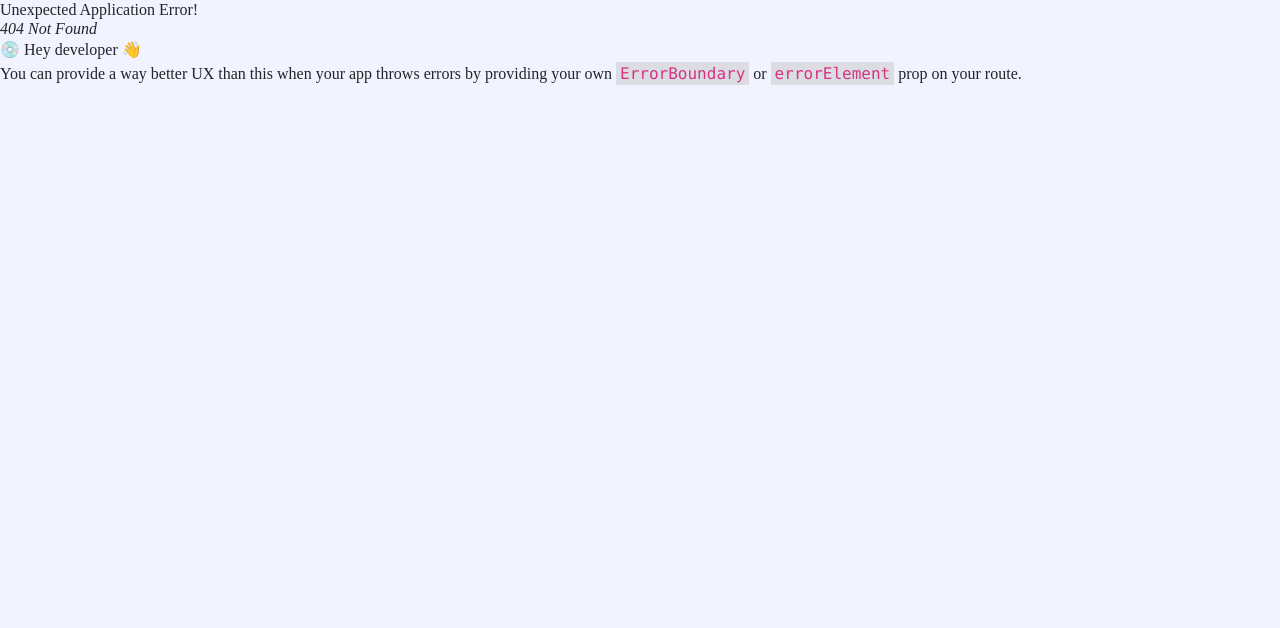
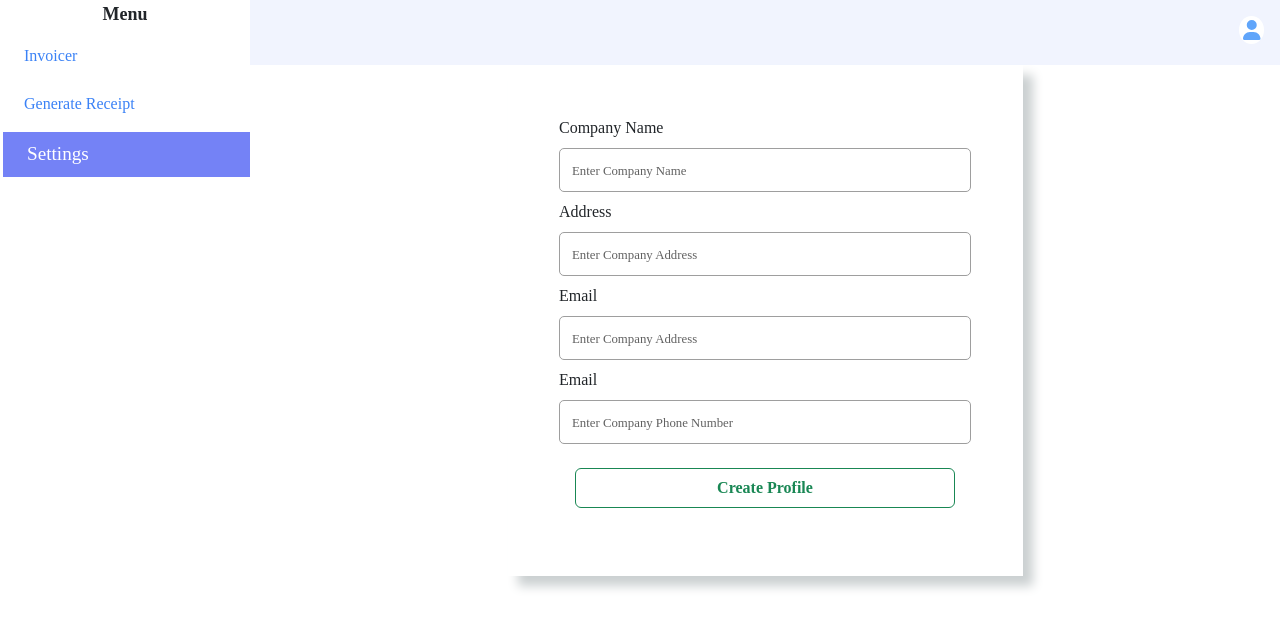
Before and after one commit to tobidechamp15/Receipt-Generator, a React (Create React App) app: page /invoicer/settings in a window 1280 px wide. Before the commit this address had no page. Shown: the top 628 px of the page. Built offline with nearby package versions, Linux system fonts and the light colour scheme; a web font is replaced by a local one.

Commit message:
updateProfile

```diff
--- a/src/Components/Dropdown.js
+++ b/src/Components/Dropdown.js
@@ -13,7 +13,7 @@ const Dropdown = () => {
   return (
     <div className="flex flex-col px-2 py-1 bg-white text-blue-400 text-sm sm:rounded-xl  absolute top-[70px] right-0  duration-500 ease-in-out delay delay-700 w-full sm:w-fit sm:right-[20px] ">
       <ul className="flex flex-col g">
-        <Link to="/dashboard">
+        <Link to="/invoicer">
           <li className="flex gap-3  items-center cursor-pointer fw-bold  text-sm hover:bg-gray-200  hover:rounded-xl  px-8 duration-500 py-1">
             <FontAwesomeIcon icon={faHome} size="2x" />
             {/* <img src={home} className="w-[24px]" alt="" /> */}
--- a/src/Components/ForgotPassword.js
+++ b/src/Components/ForgotPassword.js
@@ -3,7 +3,7 @@ import "./ForgotPassword.css";
 import { Link } from "react-router-dom";
 import { FaAngleLeft } from "react-icons/fa";
 
-function ForgotPassword() {
+const ForgotPassword = () => {
   return (
     <div className="reset-body">
       <div className="sub-body">
@@ -28,12 +28,12 @@ function ForgotPassword() {
             <Link to="/">
               <FaAngleLeft />
             </Link>
-              <span>Back to Login</span>
+            <span>Back to Login</span>
           </div>
         </form>
       </div>
     </div>
   );
-}
+};
 
 export default ForgotPassword;
--- a/src/Components/Home.js
+++ b/src/Components/Home.js
@@ -1,16 +1,14 @@
-import React, { useState, useEffect } from 'react';
-import { Link } from 'react-router-dom';
-import Description from './Product';
-import Receipt from './Receipt';
-import TotalAmount from './TotalAmount';
-import Navbar from './Navbar';
+import React, { useState, useEffect } from "react";
+import Description from "./Product";
+import Receipt from "./Receipt";
+import TotalAmount from "./TotalAmount";
 
-function Home() {
+const Home = () => {
   const [descriptionValues, setDescriptionValues] = useState([]);
   const [Products, setProducts] = useState([]);
-  const [customerName, setCustomerName] = useState('');
-  const [address, setAddress] = useState('');
-  const [paymentMethod, setPaymentMethod] = useState(''); // Added paymentMethod state
+  const [customerName, setCustomerName] = useState("");
+  const [address, setAddress] = useState("");
+  const [paymentMethod, setPaymentMethod] = useState(""); // Added paymentMethod state
 
   const addItem = () => {
     setProducts((prevProducts) => [
@@ -45,8 +43,8 @@ function Home() {
   const [showInvoice, setShowInvoice] = useState(false);
 
   useEffect(() => {
-    const storedCustomerName = localStorage.getItem('customerName');
-    const storedAddress = localStorage.getItem('address');
+    const storedCustomerName = localStorage.getItem("customerName");
+    const storedAddress = localStorage.getItem("address");
 
     if (storedCustomerName) {
       setCustomerName(storedCustomerName);
@@ -59,9 +57,9 @@ function Home() {
 
   // Update localStorage whenever customerName or address changes
   useEffect(() => {
-    localStorage.setItem('customerName', customerName);
-    localStorage.setItem('address', address);
-    localStorage.setItem('paymentMethod', paymentMethod); // Added paymentMethod to localStorage
+    localStorage.setItem("customerName", customerName);
+    localStorage.setItem("address", address);
+    localStorage.setItem("paymentMethod", paymentMethod); // Added paymentMethod to localStorage
   }, [customerName, address, paymentMethod]);
   // console.log(paymentMethod);
 
@@ -78,11 +76,14 @@ function Home() {
       ) : (
         <section className="w-full h-full">
           {/* <Navbar /> */}
-          <div className="flex justify-center items-center h-fit flex-col mt-[61px]">
-            <div className="flex flex-col gap-2 p-[5%] w-full  h-full xs:mt-[30%] sm:mt-[10%] md:w-2/4 lg:w-1/3 bg-slate-100 border border-black md:rounded-3xl">
+          <div className="flex justify-center items-center h-fit flex-col  m-[5%]">
+            <div className="text-xl font-bold w-100 ">NEW RECEIPT</div>
+            <div className="flex flex-col gap-2 p-[5%] w-full  h-full xs:mt-[30%] sm:mt-[10%]  lg:w-2/3 bg-slate-    md:rounded-3xl">
               {/* ... (Company and Customer input fields) */}
               <div className="flex flex-col bg--200 rounded-md w-full gap-2">
-                <p className="text-base  font-">Customers name</p>
+                <p className="text-lg font-extrabold  tracking-wider  font-">
+                  Customers name
+                </p>
                 <input
                   type="text"
                   value={customerName}
@@ -92,7 +93,9 @@ function Home() {
                 />
               </div>
               <div className="flex flex-col bg--200 rounded-md w-full  gap-2">
-                <p className="text-base ">Address</p>
+                <p className="text-lg font-extrabold  tracking-wider ">
+                  Address
+                </p>
                 <input
                   type="text"
                   value={address}
@@ -102,12 +105,14 @@ function Home() {
                 />
               </div>
               <div className="flex flex-col bg--200 rounded-md w-full gap-2">
-                <p className="text-base">Payment Method</p>
+                <p className="text-lg font-extrabold  tracking-wider">
+                  Payment Method
+                </p>
                 <select
                   value={paymentMethod}
                   onChange={(e) => handleFormChange(e, setPaymentMethod)}
                   className="transition-all duration-300 hover:shadow-md focus:ring focus:ring-opacity-50 focus:ring-blue-500 rounded-md outline-none bg-gray-200 text-lg placeholder:text-gray-400 border-slate-300  py-2 px-1"
-                  >
+                >
                   <option value="">Select Payment Method</option>
                   <option value="Debit Card">Debit Card</option>
                   <option value="Cash">Cash</option>
@@ -136,7 +141,7 @@ function Home() {
                 <button
                   // onClick={ }
                   className={`btn btn-success text-white ${
-                    isSaveButtonDisabled ? 'disabled' : ''
+                    isSaveButtonDisabled ? "disabled" : ""
                   }`}
                   disabled={isSaveButtonDisabled}
                 >
@@ -146,7 +151,7 @@ function Home() {
                 <button
                   onClick={() => setShowInvoice(true)}
                   className={`btn btn-success w-full ${
-                    isSaveButtonDisabled ? 'disabled ' : ''
+                    isSaveButtonDisabled ? "disabled " : ""
                   }`}
                   disabled={isSaveButtonDisabled}
                 >
@@ -165,6 +170,6 @@ function Home() {
       )}
     </>
   );
-}
+};
 
 export default Home;
--- a/src/Components/Invoicer.js
+++ b/src/Components/Invoicer.js
@@ -1,7 +1,6 @@
 import React, { useState, useEffect, useRef } from "react";
 import { Link } from "react-router-dom";
 import { NavLink, Outlet } from "react-router-dom";
-// import FontAwesomeIcon from "@fortawesome/free-solid-svg-icons";
 import { FontAwesomeIcon } from "@fortawesome/react-fontawesome";
 import { faUser, faBars } from "@fortawesome/free-solid-svg-icons";
 
@@ -41,36 +40,42 @@ const Invoicer = () => {
           <section className="text-lg font-bold  text-center">Menu</section>
 
           <NavLink
-            to="/dashboard/receipt"
+            to="/invoicer/receipt"
             className={({ isActive }) =>
-              `${
-                isActive ? "active-tab" : "text-blue-500"} sideBar-tabs
+              `${isActive ? "active-tab" : "text-blue-500"} sideBar-tabs
               `
             }
           >
             Invoicer
           </NavLink>
           <NavLink
-            to="/dashboard/home"
+            to="/invoicer/home"
             className={({ isActive }) =>
-              `${
-                isActive ? "active-tab" : "text-blue-500"
-              } sideBar-tabs`
+              `${isActive ? "active-tab" : "text-blue-500"} sideBar-tabs`
             }
           >
             <span className="-">Generate Receipt</span>
           </NavLink>
+          <NavLink
+            to="/invoicer/settings"
+            className={({ isActive }) =>
+              `${isActive ? "active-tab" : "text-blue-500"} sideBar-tabs`
+            }
+          >
+            <span className="-">Settings</span>
+          </NavLink>
+
         </div>
       </section>
-      <section className=" flex flex-col md:ms-[250px] h-screen">
+      <section className=" flex flex-col  md:ms-[250px] h-screen">
         <div className="flex w-100 b p-3 justify-between">
           <FontAwesomeIcon
             icon={faBars}
             onClick={toggleSidebar}
-            className="me-3 sm:hidden cursor-pointer text-3xl text-blue-700 hover:fa-spin"
+            className="me-3 md:hidden  cursor-pointer text-3xl text-blue-700 hover:fa-spin"
             spin
           />
-          <span className="text-xl xs:hidden font-bold">Receipt Generator</span>
+          <span className="text-xl xs:hidden font-bold"></span>
           <div>
             <FontAwesomeIcon
               icon={faUser}
@@ -78,8 +83,9 @@ const Invoicer = () => {
             />
           </div>
         </div>
-
-        <Outlet />
+        <div className="bg-white h-full">
+          <Outlet />
+        </div>
       </section>
     </section>
   );
--- a/src/Components/Login.js
+++ b/src/Components/Login.js
@@ -5,7 +5,7 @@ import "./Login.css";
 import Loader from "./Loader";
 import { Link } from "react-router-dom";
 
-function Login() {
+const Login = () => {
   const [email, setEmail] = useState("");
   const [password, setPassword] = useState("");
   const [error, setError] = useState("");
@@ -36,7 +36,7 @@ function Login() {
       .then((response) => {
         // Handle a successful response from the API
         console.log(response.data);
-        navigate("/dashboard");
+        navigate("/invoicer");
         // setSuccessMessage("Login successful"); // Set a success message if needed
       })
       .catch((error) => {
@@ -138,6 +138,6 @@ function Login() {
       )}
     </>
   );
-}
+};
 
 export default Login;
--- a/src/Components/Settings.js
+++ b/src/Components/Settings.js
@@ -0,0 +1,51 @@
+import React from "react";
+import "./Signup.css";
+import "./Login.css";
+
+const Settings = () => {
+  return (
+    <div className="w-100 flex justify-center">
+      <div className="boxShadow control bg-white p-[5%] sm:w-1/2 xs:w-full md:w-[70%] lg:w-[70%] xl:w-[50%]">
+        <form className=" flex  flex-col gap-2">
+          <div className="flex flex-col gap-2">
+            <span>Company Name</span>
+            <input
+              type="text"
+              className="input-box input"
+              placeholder="Enter Company Name"
+            />
+          </div>
+
+          <div className="flex flex-col gap-2">
+            <span>Address</span>
+            <input
+              type="text"
+              className="input-box input"
+              placeholder="Enter Company Address"
+            />
+          </div>
+
+          <div className="flex flex-col gap-2">
+            <span>Email</span>
+            <input
+              type="email"
+              className="input-box input"
+              placeholder="Enter Company Address"
+            />
+          </div>
+          <div className="flex flex-col gap-2">
+            <span>Email</span>
+            <input
+              type="number"
+              className="input-box input"
+              placeholder="Enter Company Phone Number"
+            />
+          </div>
+          <button type="submit" className=" btn btn-outline-success w-auto m-3 font-bold">Create Profile</button>
+        </form>
+      </div>
+    </div>
+  );
+};
+
+export default Settings;
--- a/src/Components/Signup.js
+++ b/src/Components/Signup.js
@@ -1,11 +1,9 @@
 import React, { useState, useEffect } from "react";
-import axios from "axios";
 import axiosInstance from "./axios/axios";
 import "./Signup.css";
 import { Link } from "react-router-dom";
 import { useNavigate } from "react-router-dom";
 import Loader from "./Loader";
-// import { isDisabled } from '@testing-library/user-event/dist/utils';
 
 function Signup() {
   const [input, setInput] = useState({
@@ -14,21 +12,14 @@ function Signup() {
     password: "",
   });
   const [loading, setLoader] = useState(false);
+  const [errors, setErrors] = useState({});
+  const [signUpError, setSignUpError] = useState("");
   const navigate = useNavigate();
-  // const [formData, setFormData] = useState({
-  //   username: '',
-  //   email: '',
-  //   password: '',
-  // });
-  // // const [input, setInput] = useState({
-  // //   username: '',
-  // //   email: '',
-  // //   password: '',
-  // // });
-  const [errors, setErrors] = useState({});
-  // const [loading, setLoading] = useState(false); // Add loading state
+
 
   const handleOnChange = (e) => {
+    setErrors({})
+    setSignUpError(null)
     setInput({ ...input, [e.target.id]: e.target.value });
   };
 
@@ -52,17 +43,11 @@ function Signup() {
       validationErrors.password = "password should be at least 6 characters";
     }
     setErrors(validationErrors);
-        setLoader(true);
 
     if (Object.keys(validationErrors).length === 0) {
-      //       // window.location.href = '/login';
-      //       // button.link.href = "/login";
-      const requestData = {
-        username: input.username,
-        email: input.email,
-        password: input.password,
-      };
+
       try {
+        setLoader(true);
         await axiosInstance.post("/auth/signup", input).then((res) => {
           console.log(res.data);
           setInput(res.data);
@@ -71,73 +56,15 @@ function Signup() {
         });
       } catch (err) {
         console.log(err);
+        if (err.response && err.response.status === 400) {
+          setSignUpError("User already exists")
+
+        }
       } finally {
         setLoader(false);
       }
     }
   };
-
-  // const handleChange = (e) => {
-  //   const { name, value } = e.target;
-  //   setFormData({
-  //     ...formData,
-  //     [name]: value,
-  //   });
-  // };
-
-  // const handleSubmit = (e) => {
-  //   e.preventDefault();
-  //   setLoading(true); // Set loading to true while waiting for response
-  //   setTimeout(() => {
-  //     const validationErrors = {};
-  //     if (!formData.username.trim()) {
-  //       validationErrors.username = 'Username is required';
-  //     }
-
-  //     if (!formData.email.trim()) {
-  //       validationErrors.email = 'Email is required';
-  //     } else if (/\S+@\S\.\S+/.test(formData.email)) {
-  //       validationErrors.email = 'Email is not valid';
-  //     }
-
-  //     if (!formData.password.trim()) {
-  //       validationErrors.password = 'password is required';
-  //     } else if (formData.password.length < 6) {
-  //       validationErrors.password = 'password should be at least 6 characters';
-  //     }
-
-  //     setErrors(validationErrors);
-  //     setLoading(false); // Set loading to false when the response is received
-
-  //     if (Object.keys(validationErrors).length === 0) {
-  //       // window.location.href = '/login';
-  //       // button.link.href = "/login";
-  //       const requestData = {
-  //         username: formData.username,
-  //         email: formData.email,
-  //         password: formData.password,
-  //       };
-  //       axios
-  //         .post('http://localhost:6002/api/auth/signup', requestData, {
-  //           headers: {
-  //             'Content-Type': 'application/json', // Set the content type header
-  //           },
-  //         })
-  //         .then((response) => {
-  //           console.log(response.json); // Handle the response data as needed
-  //           // Redirect to the login page or do something else
-  //         })
-  //         .catch((error) => {
-  //           console.error('Error:', error);
-  //         });
-  //     }
-  //   }, 5000); // Simulated 2-second delay, replace with your actual API call
-  // };
-
-  // const isButtonDisabled =
-  //   !formData.username.trim() ||
-  //   !formData.email.trim() ||
-  //   !formData.password.trim();
 
   return (
     <>
@@ -149,7 +76,7 @@ function Signup() {
             <div className="nav flex items-center fixed top-0 w-100">
               <h3 className="font-semibold ">Receipt Generator</h3>
               <h3>
-                <span className="hidden">Already have an account? </span>
+                <span className="flex ">Already have an account? </span>
                 <span className="login-button btn btn-outline-primary lg:text-white">
                   <Link to="/">Log in</Link>
                 </span>
@@ -190,6 +117,17 @@ function Signup() {
                       <span className="text-base tracking-wider font-semibold">
                         Email
                       </span>
+                      <div
+                        className={`${
+                          signUpError
+                            ? "bg-red-400 border border-red-400 text-white px-3 py-1 rounded relative"
+                            : "hidden"
+                        }`}
+                        role="alert"
+                      >
+                        <strong className="font-bold">Error:  </strong>
+                        {signUpError}
+                      </div>
                       <input
                         value={input.email}
                         id="email"
```
Also changed, not shown: src/index.js (+12 -3 lines). Lines whose indentation alone changed are shown as unchanged.
